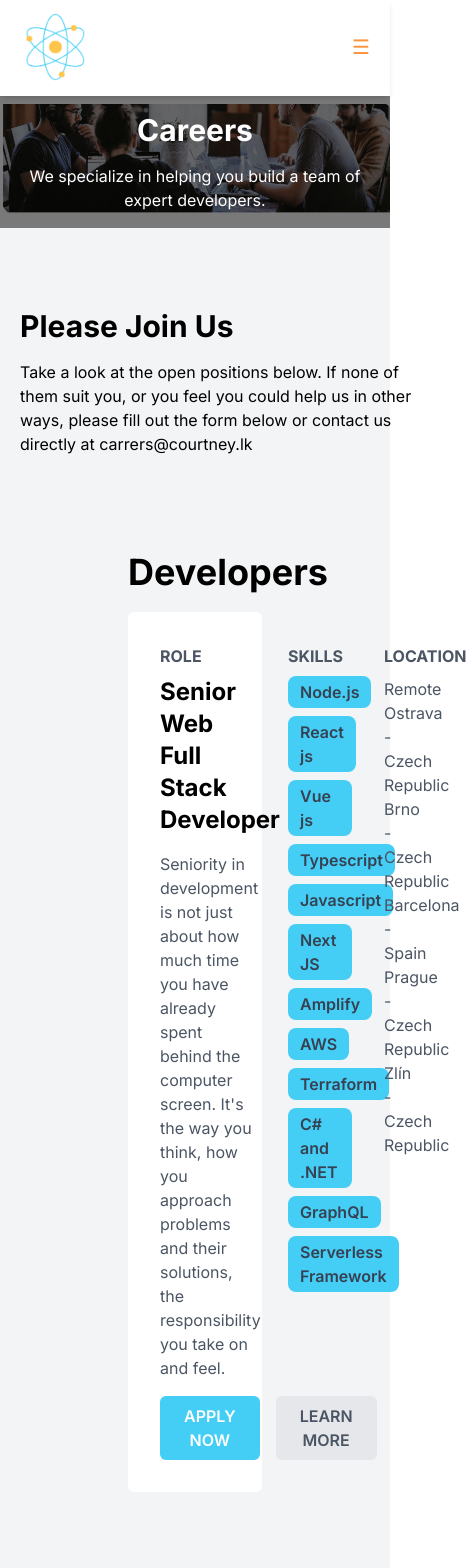
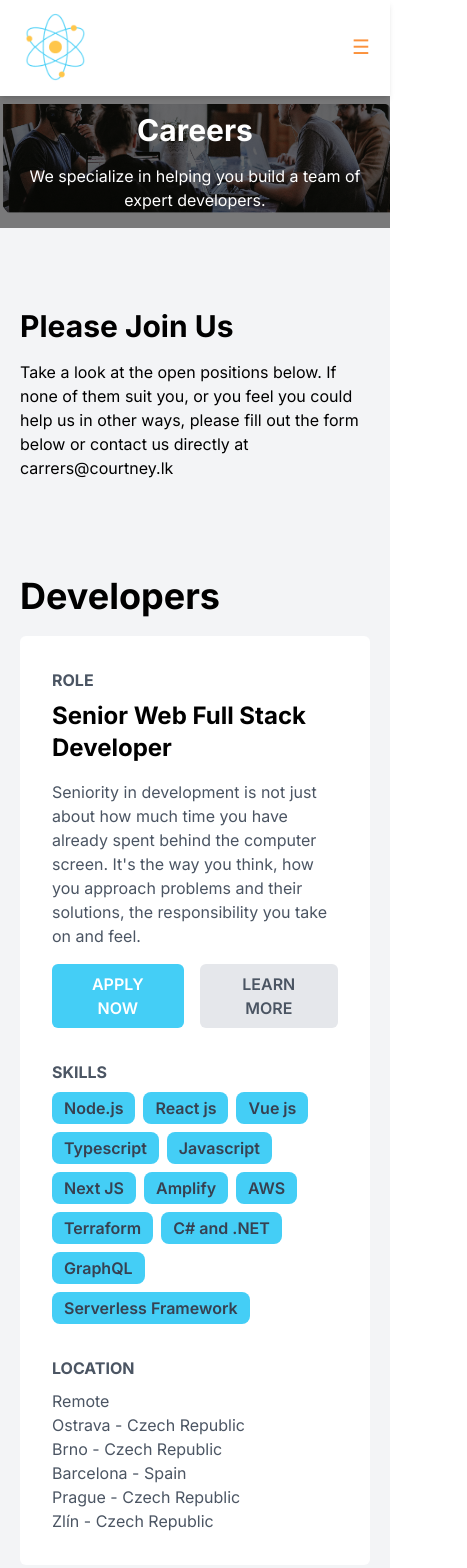
Before and after one commit to Dinesh9350/nucleus, a Next.js app: page /careers in a window 390 px wide. Shown: the top 1568 px of the page, 467 px wide, since content can reach past the window. Built offline with nearby package versions, Linux system fonts and the light colour scheme.

Commit message:
mod: navbar, ui fixes

```diff
--- a/src/app/careers/page.tsx
+++ b/src/app/careers/page.tsx
@@ -16,7 +16,7 @@ export default function Home() {
 
             <BgImageSection heading={'Careers'} description={'We specialize in helping you build a team of expert developers.'}/>
             <TextContainer heading={'Please Join Us'} description={'Take a look at the open positions below. If none of them suit you, or you feel you could help us in other ways, please fill out the form below or contact us directly at carrers@courtney.lk'} />
-            <div className={'px-32 pt-20'}>
+            <div className={' px-5 md:px-10 xl:px-36  pt-20'}>
                 <h3 className={'font-bold text-4xl pb-5'}>Developers</h3>
                 <DeveloperSection />
             </div>
--- a/src/app/how-to-start/page.tsx
+++ b/src/app/how-to-start/page.tsx
@@ -15,7 +15,7 @@ import StartBgSection from "@/components/start-bg-section";
 export default function Home() {
 
     return (
-        <div className={'h-full w-full bg-gray-100 pt-24'}>
+        <div className={'h-full w-full bg-gray-100 pt-24 overflow-hidden'}>
 
             <BgImageSection heading={'How to Start'}
                             description={'We specialize in helping you build a team of expert developers.'}/>
--- a/src/app/page.tsx
+++ b/src/app/page.tsx
@@ -17,7 +17,7 @@ import EasyProcess from "@/components/easy-process";
 export default function Home() {
 
   return (
-      <div className={'h-full w-full bg-gray-100'}>
+      <div className={'h-full w-full bg-gray-100 overflow-hidden'}>
           <div className={'relative'}>
               <HomeSection />
               <Trust />
--- a/src/components/developer-section/index.tsx
+++ b/src/components/developer-section/index.tsx
@@ -3,9 +3,9 @@ import React from 'react';
 const DeveloperSection: React.FC = () => {
     return (
         <div className="bg-white p-8 rounded-md w-full mx-auto">
-            <div className="grid grid-cols-9 gap-8">
+            <div className="grid lg:grid-cols-9 gap-8">
                 {/* Role Section */}
-                <div className={'col-span-4'}>
+                <div className={'lg:col-span-4'}>
                     <h4 className="text-gray-600 font-bold mb-2">ROLE</h4>
                     <h2 className="text-2xl font-bold mb-4">Senior Web Full Stack Developer</h2>
                     <p className="text-gray-600 mb-4">
@@ -23,7 +23,7 @@ const DeveloperSection: React.FC = () => {
                 </div>
 
                 {/* Skills Section */}
-                <div className="col-span-3">
+                <div className="lg:col-span-3">
                     <h4 className="text-gray-600 font-bold mb-2">SKILLS</h4>
                     <div className="flex flex-wrap gap-2">
                         {['Node.js', 'React js', 'Vue js', 'Typescript', 'Javascript', 'Next JS', 'Amplify', 'AWS', 'Terraform', 'C# and .NET', 'GraphQL', 'Serverless Framework'].map(skill => (
@@ -36,7 +36,7 @@ const DeveloperSection: React.FC = () => {
                 </div>
 
                 {/* Location Section */}
-                <div className="col-span-2">
+                <div className="lg:col-span-2">
                     <h4 className="text-gray-600 font-bold mb-2">LOCATION</h4>
                     <div className={'h-[1px] bg-gray'} ></div>
                     <ul className="list-none">
--- a/src/components/navbar/index.tsx
+++ b/src/components/navbar/index.tsx
@@ -85,7 +85,7 @@ const Navbar = () => {
             </nav>
 
             <Dialog open={isOpen} onClose={handleClose} fullScreen={true}>
-                <DialogContent className="flex flex-col h-full bg-white">
+                <DialogContent className="flex flex-col w-full  h-full bg-white">
                     <IconButton
                         edge="start"
                         color="inherit"
--- a/src/components/specialized-card/index.tsx
+++ b/src/components/specialized-card/index.tsx
@@ -7,7 +7,7 @@ import Image from 'next/image';
 
 const SpecializedCard = ({data}: any) => {
     return (
-        <div style={{ borderLeftColor: data?.color }} className={`bg-white w-[30rem] sm:w-[18rem] rounded-xl border-l-[12px] shadow-md`}>
+        <div style={{ borderLeftColor: data?.color }} className={`bg-white w-[18rem] rounded-xl border-l-[12px] shadow-md`}>
             <div className={'grid grid-cols-1 sm:grid-cols-2 md:grid-cols-4 gap-8 rounded-xl items-center  p-3'}>
                 <div className={'flex justify-start items-center gap-4'}>
                     <Image className={'m-0 md:m-auto'} src={data?.image} alt="photo" width={50} height={50}/>
--- a/src/components/text-container/index.tsx
+++ b/src/components/text-container/index.tsx
@@ -11,7 +11,7 @@ const TextContainer: React.FC<TextContainerProps> = ({ heading, description }) =
             <h3 className="font-bold text-3xl md:text-5xl w-full lg:w-[50rem]">
                 {heading}
             </h3>
-            <p className={'py-4  w-[25rem]'}>{description}</p>
+            <p className={'py-4 w-full  md:w-[25rem]'}>{description}</p>
         </div>
     );
 };
```
